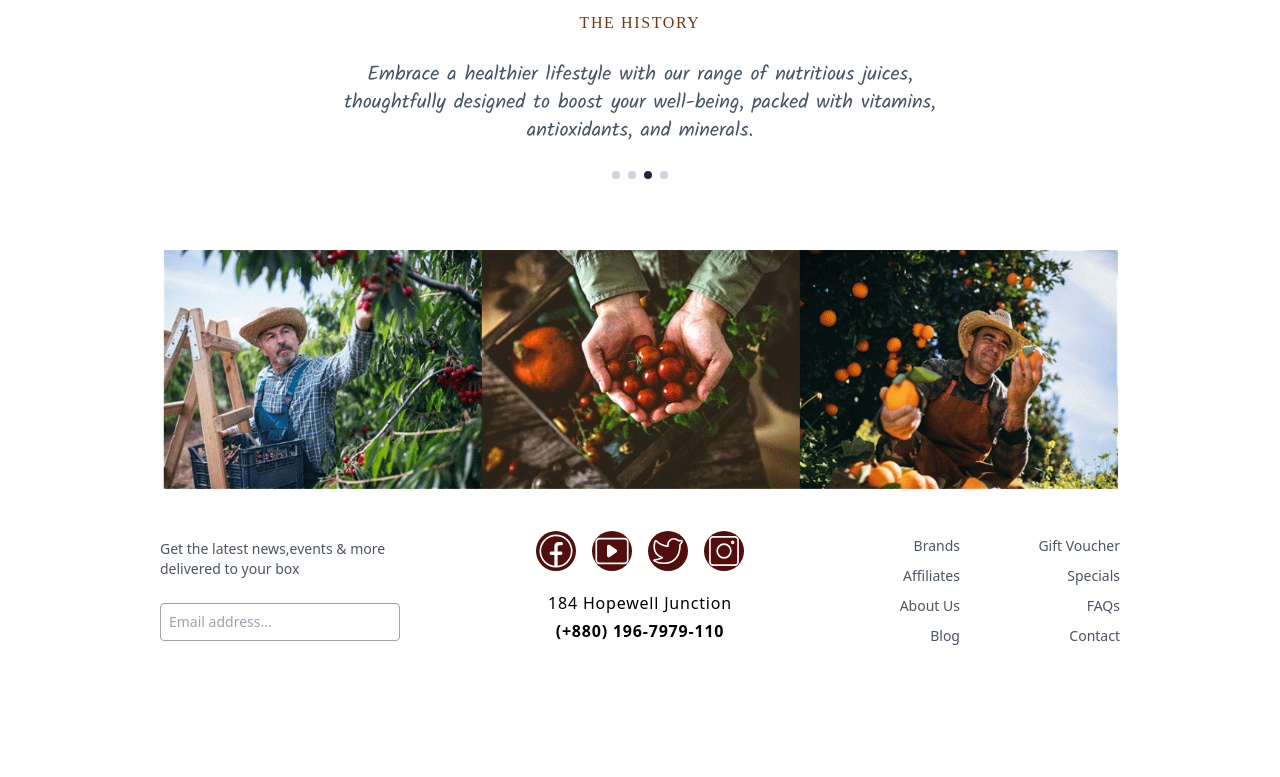
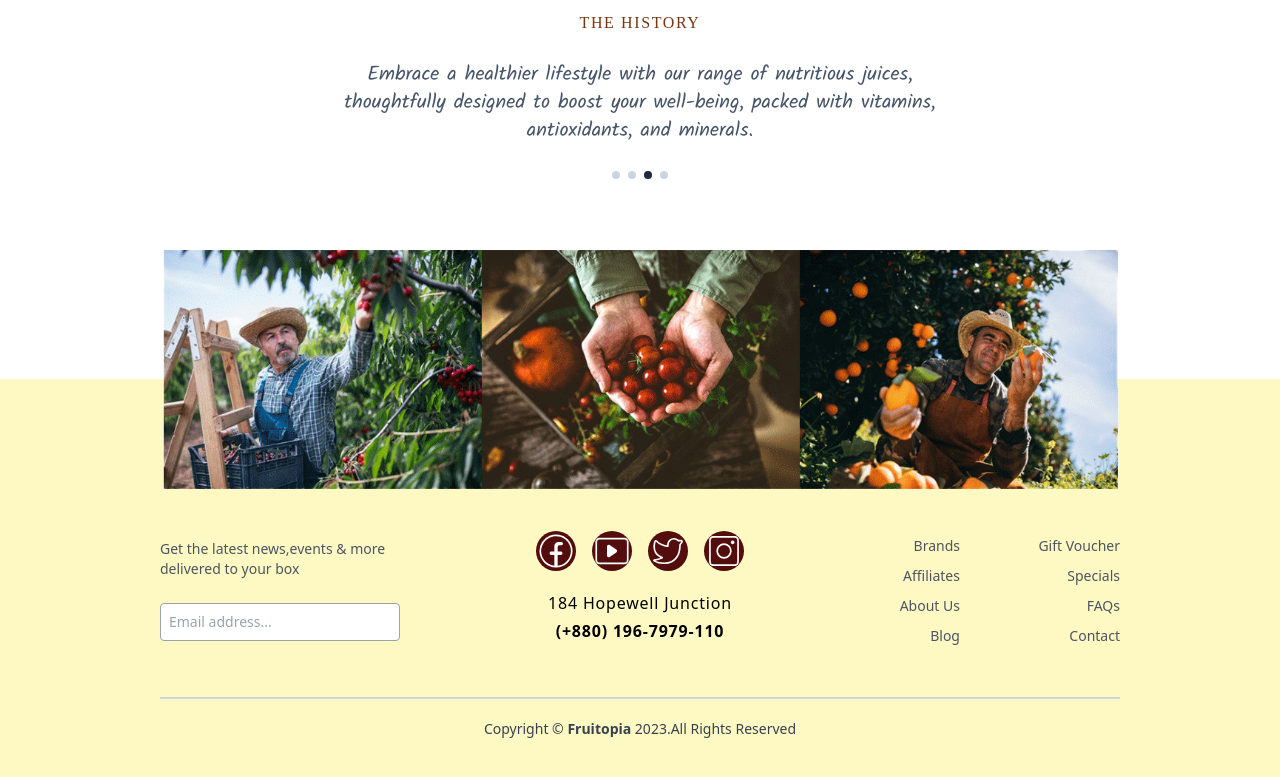
Before and after one commit to priti921/Fruitopia, a Next.js app in the folder fruitopia/: page / in a window 1280 px wide. Shown: the part 4021-4798 px from the top of the page. Before the commit the page ends 4718 px from the top, so only its background shows below. Built offline with nearby package versions, Linux system fonts and the light colour scheme; a web font is replaced by a local one.

Commit message:
added footer && stylized background

```diff
--- a/fruitopia/components/common/Footer.tsx
+++ b/fruitopia/components/common/Footer.tsx
@@ -2,8 +2,14 @@ import React from 'react'
 
 const Footer = () => {
   return (
-    <div>Footer</div>
+    <section id='footer' className='relative z-10'>
+      <div className='w-3/4 mx-auto font-[sans]'>
+        <hr className='border-t-2 border-gray-300' />
+        <p className='text-center font-thin text-sm my-5 text-gray-700'> Copyright &copy; <span className='font-bold'>Fruitopia</span> {new Date().getFullYear()}.All Rights Reserved</p>
+      </div>
+    </section>
   )
+
 }
 
 export default Footer
--- a/fruitopia/components/common/Layout.tsx
+++ b/fruitopia/components/common/Layout.tsx
@@ -13,6 +13,7 @@ const Layout: FC<PropType> = ({ children }) => {
       <main className="fit">
         <div className="background"></div>
         {children}</main>
+      <Footer />
     </div>
   )
 }
--- a/fruitopia/components/sections/Contact.tsx
+++ b/fruitopia/components/sections/Contact.tsx
@@ -5,8 +5,8 @@ import { CiFacebook, CiYoutube, CiTwitter, CiInstagram } from 'react-icons/ci'
 
 const Contact = () => {
   return (
-    <section id="contact" className=''>
-      <div className='w-3/4  mx-auto'>
+    <section id="contact" >
+      <div className='w-3/4  mx-auto relative z-10'>
         <Image
 
           src="/assets/farmers.png"
@@ -16,7 +16,9 @@ const Contact = () => {
           className='w-full'
         />
       </div>
-      <div className='flex justify-between w-3/4 mx-auto my-10 font-[sans]'>
+
+      <div className='bg-yellow-100  absolute w-screen h-[400px] z-5 -mt-28 '></div>
+      <div className='flex justify-between w-3/4 mx-auto my-10 font-[sans] relative z-10'>
         <div className='w-1/3'>
           <p className='w-3/4 text-gray-600 font-thin text-sm my-2'>Get the latest news,events & more delivered to your box</p>
           <input type='email' placeholder='Email address...' className='border-[0.1em] border-gray-400 rounded w-3/4 p-2 my-4 text-left text-sm ' />
```
